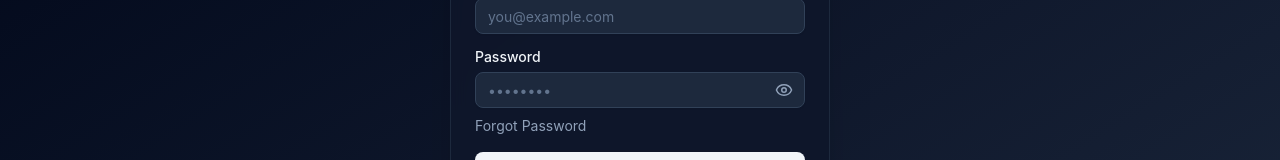
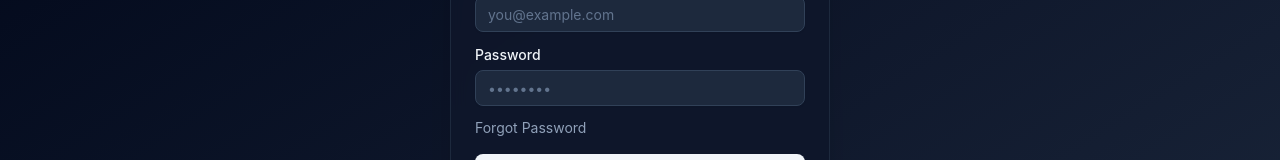
Before and after one commit to UMID-Infotech/tutorial, a React (Vite) app: page /login in a window 1280 px wide. Shown: the part 288-448 px from the top of the page. Built offline with nearby package versions, Linux system fonts and the light colour scheme; no server answers.

Commit message:
Login page fixed

```diff
--- a/src/pages/auth/Login.jsx
+++ b/src/pages/auth/Login.jsx
@@ -24,15 +24,12 @@ import { Button } from "@/components/ui/button";
 import { toast } from "sonner";
 import { redirectByRole } from "@/utils/roleRedirect";
 import { useState } from "react";
-import { Eye, EyeOff } from "lucide-react";
-
 
 export default function Login() {
   const navigate = useNavigate();
   const hasGoogleClientId = Boolean(import.meta.env.VITE_GOOGLE_CLIENT_ID);
   const [open, setOpen] = useState(false);
   const [email, setEmail] = useState("");
-  const [showPassword, setShowPassword] = useState(false);
   const [isGoogleLoading, setIsGoogleLoading] = useState(false);
   const { mutate: forgotPassword } = useForgotPassword();
   const {
@@ -49,7 +46,9 @@ export default function Login() {
     try {
       setIsGoogleLoading(true);
       // console.log("Google Credential Response:", credentialResponse);
-      const response = await googleLoginMutation.mutateAsync(credentialResponse.credential);
+      const response = await googleLoginMutation.mutateAsync(
+        credentialResponse.credential,
+      );
 
       // Check if user needs approval
       if (response?.data?.userStatus === "inactive" || !response?.data?.token) {
@@ -83,7 +82,7 @@ export default function Login() {
         login(res?.data?.token, res?.data?.user);
 
         toast.success("Login successful!");
-
+        console.log("LOGIN RESPONSE:", res.data);
         // Redirect based on user role
         const userRole = res?.data?.user?.role;
         redirectByRole(userRole, navigate);
@@ -95,8 +94,9 @@ export default function Login() {
   };
 
   const handleForgotPassword = () => {
-
-    forgotPassword({email}, {
+    forgotPassword(
+      { email },
+      {
         onSuccess: () => {
           toast.success("Check Your Email For Reset Link");
           setOpen(false);
@@ -105,7 +105,8 @@ export default function Login() {
         onError: (err) => {
           toast.error(err.response?.data?.message || "Forgot Password Fail");
         },
-    });
+      },
+    );
   };
 
   return (
@@ -141,12 +142,11 @@ export default function Login() {
             {/* Password */}
             <div className="space-y-2">
               <Label htmlFor="password">Password</Label>
-              <div className="relative">
               <Input
                 id="password"
-                  type={showPassword ? "text" : "password"}
+                type="password"
                 placeholder="••••••••"
-                  className={`bg-slate-800 border-slate-700 text-slate-100 placeholder:text-slate-500 pr-10
+                className={`bg-slate-800 border-slate-700 text-slate-100 placeholder:text-slate-500
                   focus-visible:ring-2 focus-visible:ring-slate-500
                   ${errors.password ? "border-red-500 focus-visible:ring-red-500" : ""}`}
                 {...register("password", {
@@ -157,15 +157,6 @@ export default function Login() {
                   },
                 })}
               />
-                <button
-                  type="button"
-                  onClick={() => setShowPassword((prev) => !prev)}
-                  className="absolute inset-y-0 right-0 px-3 flex items-center text-slate-400 hover:text-slate-200"
-                  aria-label={showPassword ? "Hide password" : "Show password"}
-                >
-                  {showPassword ? <EyeOff size={18} /> : <Eye size={18} />}
-                </button>
-              </div>
               {errors.password && (
                 <p className="text-red-500 text-sm">
                   {errors.password.message}
@@ -211,11 +202,14 @@ export default function Login() {
               />
             ) : (
               <p className="text-xs text-amber-300 text-center">
-                Google login is not configured. Add VITE_GOOGLE_CLIENT_ID in Client/.env.
+                Google login is not configured. Add VITE_GOOGLE_CLIENT_ID in
+                Client/.env.
               </p>
             )}
             {isGoogleLoading && (
-              <p className="text-xs text-slate-400">Signing in with Google...</p>
+              <p className="text-xs text-slate-400">
+                Signing in with Google...
+              </p>
             )}
           </div>
 
@@ -225,7 +219,6 @@ export default function Login() {
               Register
             </Link>
           </p>
-
         </CardContent>
       </Card>
 
@@ -245,7 +238,6 @@ export default function Login() {
             <Input
               placeholder="you@example.com"
               value={email}
-
               type="email"
               onChange={(e) => setEmail(e.target.value)}
               className="bg-slate-800 border-slate-700 text-slate-100 placeholder:text-slate-500
```
Also changed, not shown: 1 other file (tests, documents, lock files or other folders). Lines whose indentation alone changed are shown as unchanged.
